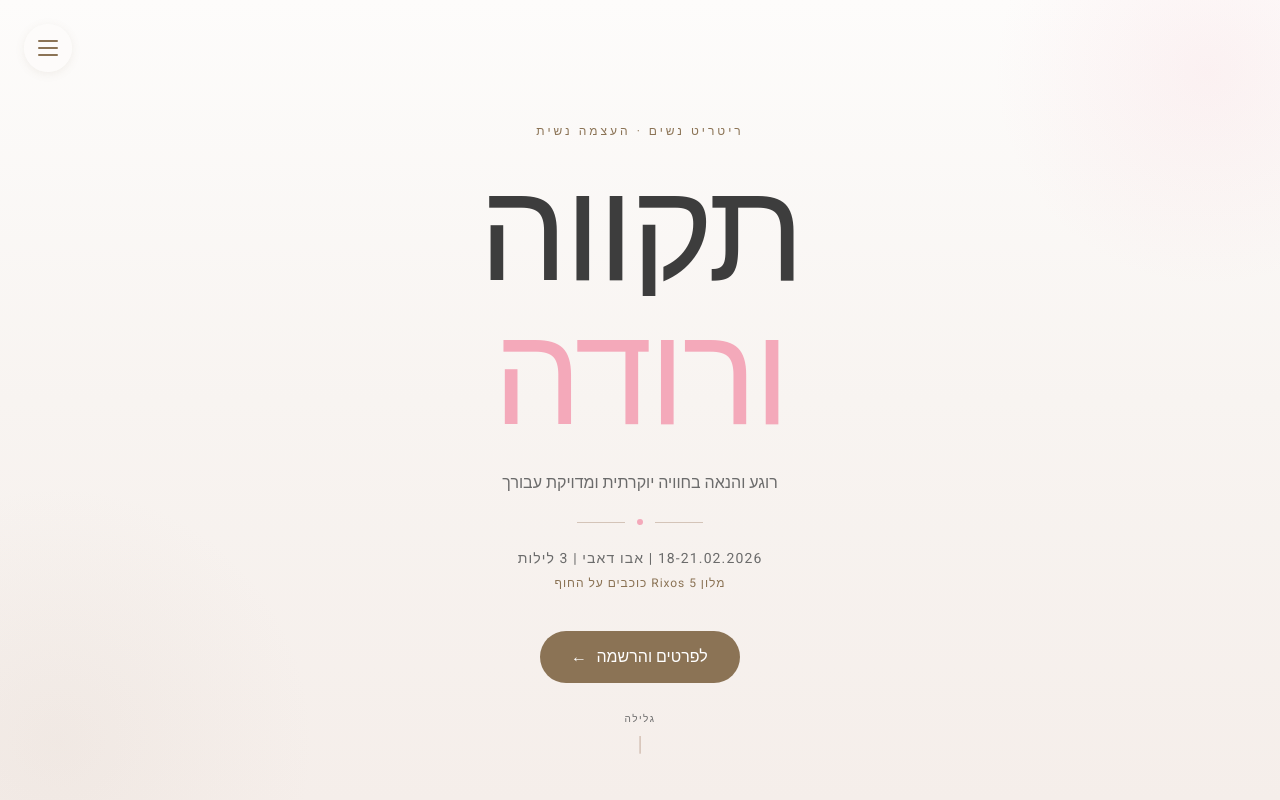
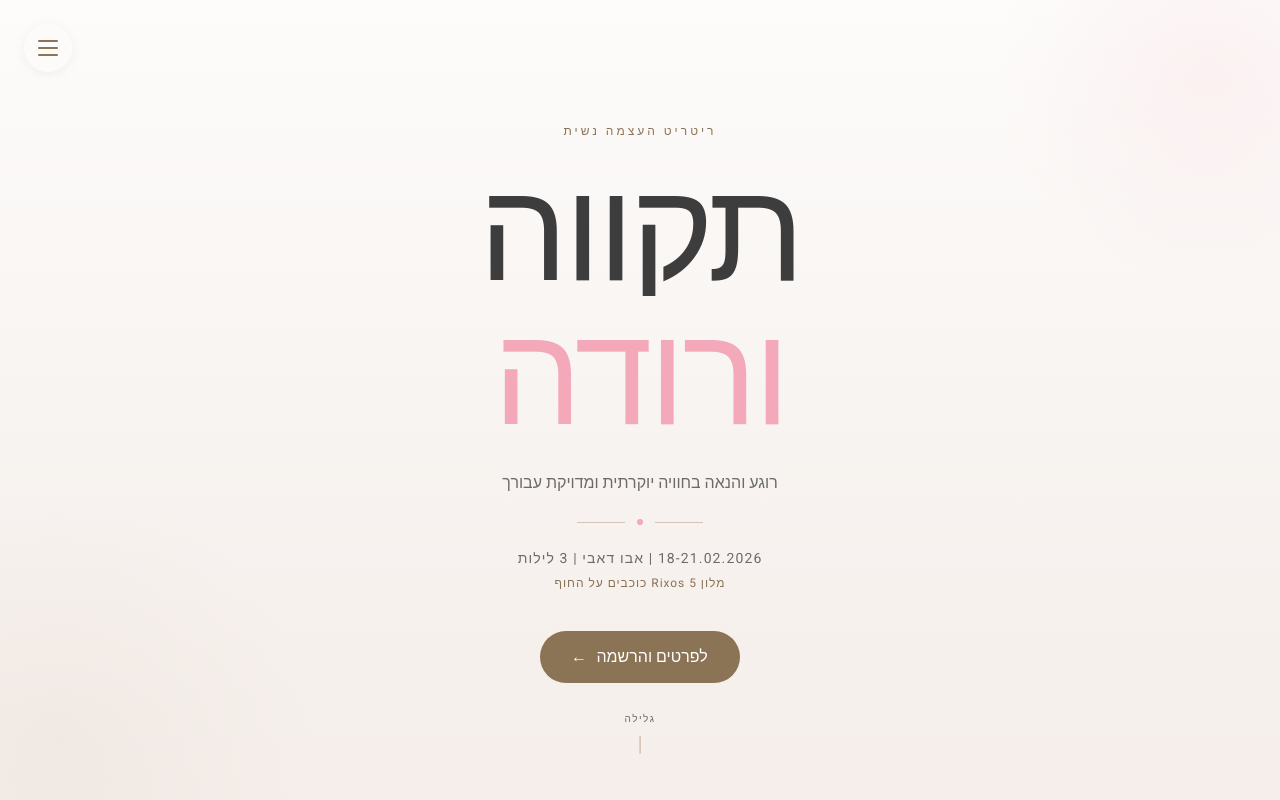
Before and after one commit to Idosegev23/retreatByfly, a Next.js app: page / in a window 1280 px wide. Shown: the top 800 px of the page. Built offline with nearby package versions, Linux system fonts and the light colour scheme.

Commit message:
הירו: שינוי טקסט לריטריט העצמה נשית

```diff
--- a/src/components/sections/OpeningHero.tsx
+++ b/src/components/sections/OpeningHero.tsx
@@ -70,7 +70,7 @@ export function OpeningHero() {
             className="text-[10px] md:text-xs tracking-[0.25em] uppercase"
             style={{ color: 'var(--accent)' }}
           >
-            ריטריט נשים · העצמה נשית
+            ריטריט העצמה נשית
           </span>
         </motion.div>
 
```
